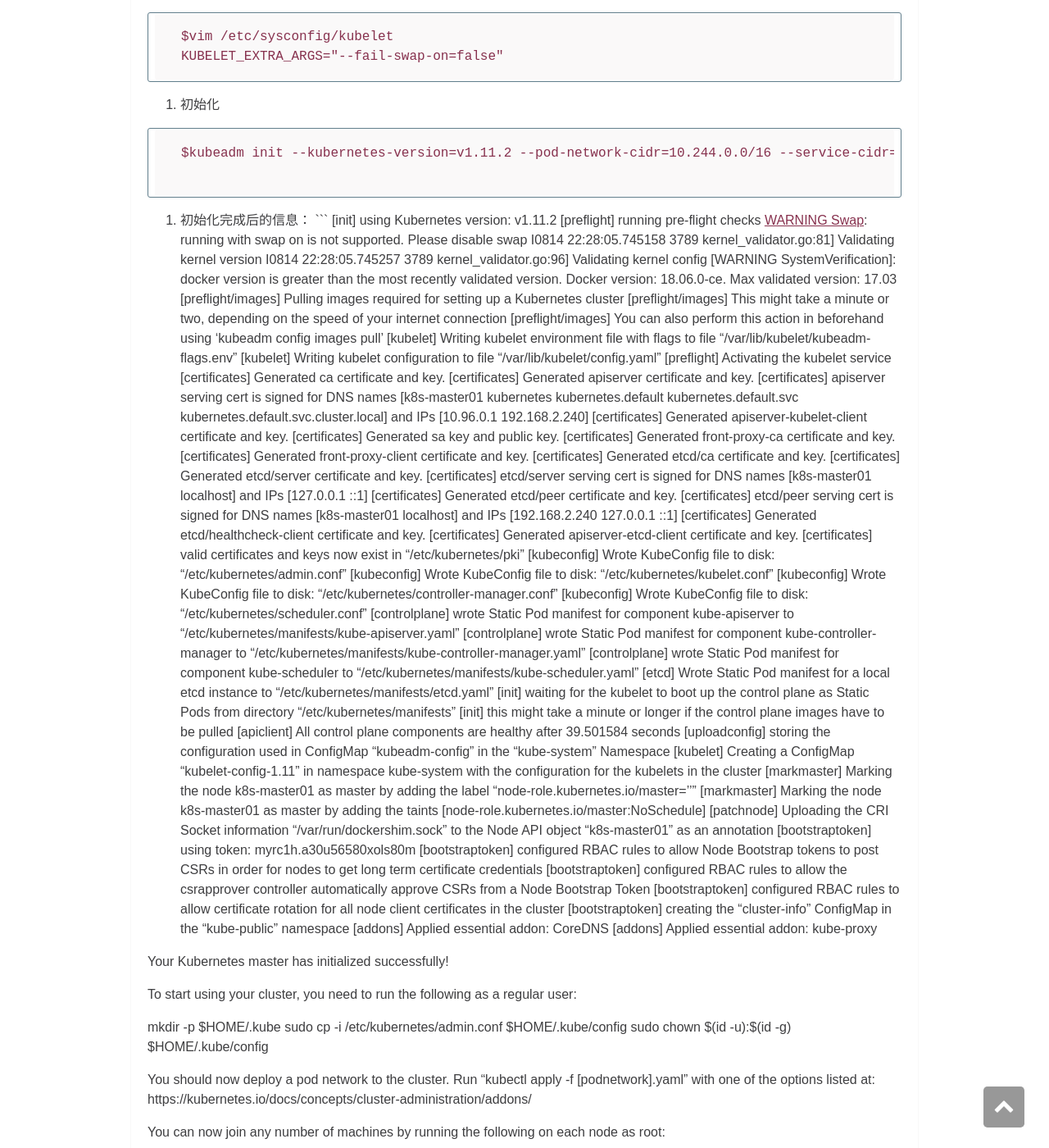
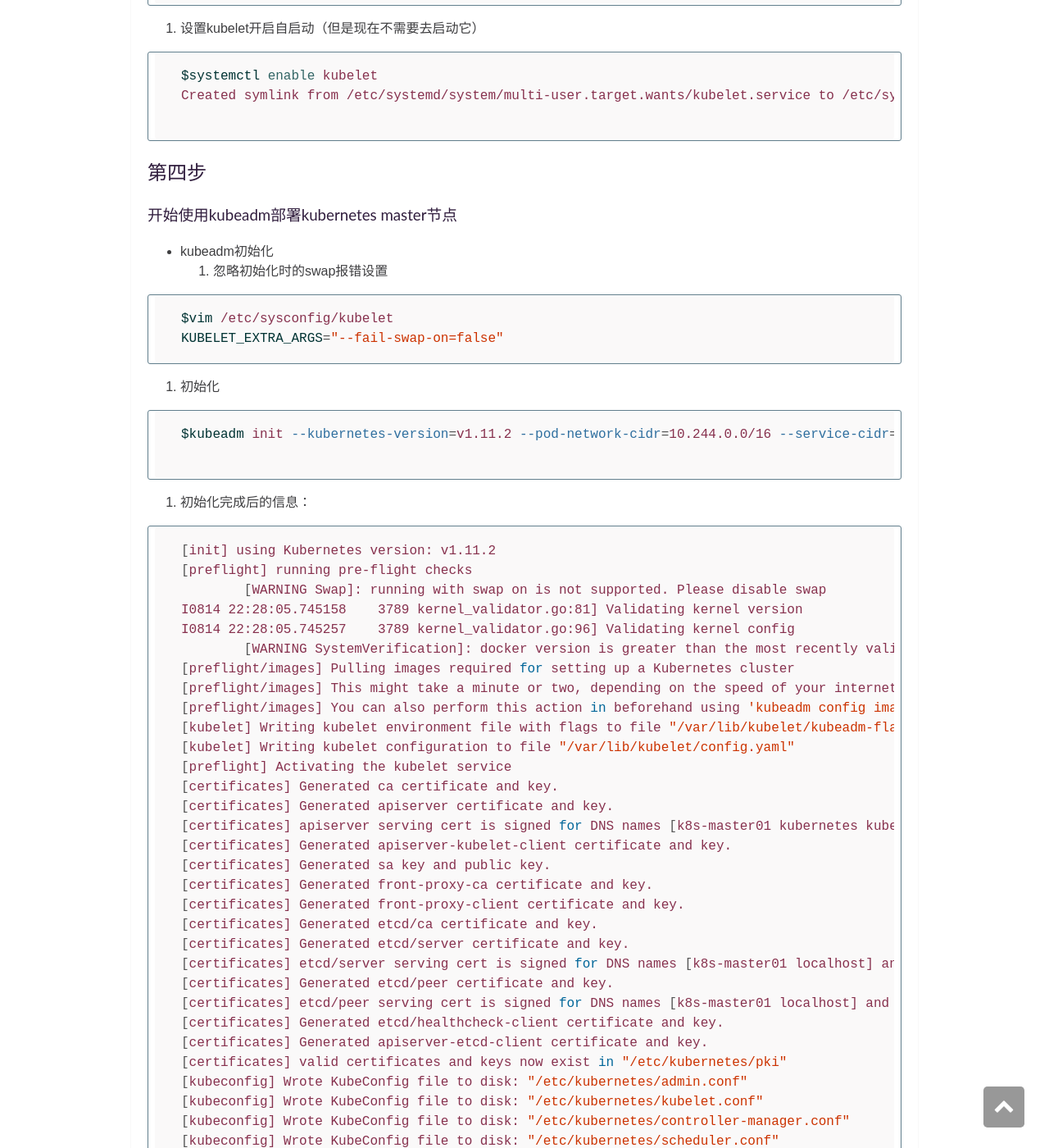
Before and after one commit to lichi6174/lichi6174.github.io, a Jekyll site: the page built from _posts/2018-11-09-kubeadm方式部署kubernetes_v1.11.2.markdown, in a window 1280 px wide and 1400 px high, scrolled down 2705 px. Shown: the whole window at 82% size. Built offline with Jekyll 4.4.1, drawn with Linux system fonts in a browser that asks for light colours; comment, search, counter and statistics services are not loaded; some of the changed text lies outside the part shown.

Commit message:
modify kubeadm方式部署kubernetes_v1.11.2文档

````diff
--- a/_posts/2018-11-09-kubeadm方式部署kubernetes_v1.11.2.markdown
+++ b/_posts/2018-11-09-kubeadm方式部署kubernetes_v1.11.2.markdown
@@ -10,47 +10,62 @@
 ---
 
 # kubeadm安装kubernetes步骤说明：
+
 ## 第一步
 ### 准备系统环境
+
 - Repo仓库准备
+
 1. docker-ce.repo
 2. kubernetes.repo
 
 - 停用服务
+
 1. iptables
 2. firewalld
 
 - 设置时间同步
+
 1. crontab
+
 ```bash
 */30 * * * * /usr/sbin/ntpdate -u ntp1.aliyun.com && hwclock -w --systohc >/dev/null 2>&1
 ```
 
 - 设置host绑定
+
 1. cat /etc/hosts
+
 ```bash
 192.168.2.240 k8s-master01 k8s-master01.lichi.com
 192.168.2.241 k8s-node01 k8s-node01.lichi.com
 192.168.2.242 k8s-node02 k8s-node02.lichi.com
 
 ```
+
 - 验证服务器网络情况
 1. 内网访问正常
 2. 外网访问正常
 
 ## 第二步
 ### 开始在所有服务器上安装相关软件包
+
 - master节点
+
 ```bash
 yum install docker-ce kubelet kubeadm kubectl
 ```
 - node节点
+
 ```bash
 yum install docker-ce kubelet kubeadm kubectl
 ```
+
 ## 第三步
 ### 配置所有节点的docker启动服务
+
 1. 调整配置，新增两个Environment变量
+
 ```bash
 #vim /usr/lib/systemd/system/docker.service
 Environment="HTTPS_PROXY=http://www.ik8s.io:10080"
@@ -99,19 +114,20 @@
 - kubeadm初始化
 1. 忽略初始化时的swap报错设置
 
-```
+```bash
 $vim /etc/sysconfig/kubelet
 KUBELET_EXTRA_ARGS="--fail-swap-on=false"
 ```
 2. 初始化
 
-```
+```bash
 $kubeadm init --kubernetes-version=v1.11.2 --pod-network-cidr=10.244.0.0/16 --service-cidr=10.96.0.0/12 --ignore-preflight-errors=Swap
 
 ```
 
 3. 初始化完成后的信息：
-```
+
+```bash
 [init] using Kubernetes version: v1.11.2
 [preflight] running pre-flight checks
 	[WARNING Swap]: running with swap on is not supported. Please disable swap
@@ -181,9 +197,10 @@
   kubeadm join 192.168.2.240:6443 --token va1zo5.x017u25cly7ffivc --discovery-token-ca-cert-hash sha256:867118e705a8afa22f5f73d73ff3a95b0f6d555a444f32f1ad92b3ada5b45589
 
 ```
-注意信息中两个附件的意义
 
-```
+- 注意信息中两个附件的意义
+
+```bash
 [addons] Applied essential addon: CoreDNS
 [addons] Applied essential addon: kube-proxy
 ```
@@ -191,7 +208,7 @@
 
 4. 查看初始化k8s master节点拉取到的容器镜像
 
-```
+```bash
 $docker images
 REPOSITORY                                 TAG                 IMAGE ID            CREATED             SIZE
 k8s.gcr.io/kube-apiserver-amd64            v1.11.2             821507941e9c        6 days ago          187MB
@@ -205,14 +222,14 @@
 ```
 5. 根据初始化信息提示，操作余下步骤
 
-```
+```bash
 $mkdir -p $HOME/.kube
 $sudo cp -i /etc/kubernetes/admin.conf $HOME/.kube/config
 $sudo chown $(id -u):$(id -g) $HOME/.kube/config
 ```
 6. 使用kubectl查看master节点中各个组件的状态
 
-```
+```bash
 $kubectl get cs
 NAME                 STATUS    MESSAGE              ERROR
 controller-manager   Healthy   ok
@@ -227,7 +244,8 @@
 7. 部署flannel
 
 - [flannel官方GitHub地址](https://github.com/coreos/flannel)
-```
+
+```bash
 $kubectl apply -f https://raw.githubusercontent.com/coreos/flannel/master/Documentation/kube-flannel.yml
 clusterrole.rbac.authorization.k8s.io/flannel created
 clusterrolebinding.rbac.authorization.k8s.io/flannel created
@@ -242,7 +260,8 @@
 - 部署flannel之后，检查其运行状态以及镜像信息
 
 ==**（注意coredns的pod一直处于ContainerCreating状态，是因为发现我们系统禁用了IPV6导致的问题，开启ipv6就解决了，坑呀，找了好久的问题）**==
-```
+
+```bash
 $kubectl get pods -n kube-system
 NAME                                   READY     STATUS              RESTARTS   AGE
 coredns-78fcdf6894-dj8jf               0/1       Running             0          35m
@@ -253,14 +272,13 @@
 kube-flannel-ds-amd64-bl9q6            1/1       Running             0          3m
 kube-proxy-h4w8x                       1/1       Running             0          35m
 kube-scheduler-k8s-master01            1/1       Running             0          34m
-```
-```
+
 $kubectl get nodes
 NAME           STATUS    ROLES     AGE       VERSION
 k8s-master01   Ready     master    36m       v1.11.2
 ```
 
-```
+```bash
 $docker images
 REPOSITORY                                 TAG                 IMAGE ID            CREATED             SIZE
 k8s.gcr.io/kube-apiserver-amd64            v1.11.2             821507941e9c        6 days ago          187MB
@@ -273,7 +291,7 @@
 k8s.gcr.io/pause                           3.1                 da86e6ba6ca1        7 months ago        742kB
 ```
 
-```
+```bash
 $kubectl get ns
 NAME          STATUS    AGE
 default       Active    39m
@@ -285,7 +303,8 @@
 ### 开始使用kubeadm部署kubernetes node节点
 
 1. 参考master节点配置，修改相关配置文件
-```
+
+```bash
 $vim /etc/sysconfig/kubelet
 KUBELET_EXTRA_ARGS="--fail-swap-on=false"
 
@@ -295,29 +314,33 @@
 ExecStart=/usr/bin/dockerd
 ExecReload=/bin/kill -s HUP $MAINPID
 ```
+
 2. 或者直接scp master节点的配置到node节点
 
-```
+```bash
 $scp /etc/sysconfig/kubelet k8s-node01:/etc/sysconfig/
 $scp /etc/sysconfig/kubelet k8s-node02:/etc/sysconfig/
 $scp /usr/lib/systemd/system/docker.service k8s-node01:/usr/lib/systemd/system/
 $scp /usr/lib/systemd/system/docker.service k8s-node02:/usr/lib/systemd/system/
 ```
+
 3. 保证node节点的kubelet，docker自启动
-```
+
+```bash
 $systemctl enable kubelet
 $systemctl enable docker
 ```
 
 4. 启动node节点的docker服务
 
-```
+```bash
 $systemctl start docker
 
 ```
+
 5. 查看docker状态信息
 
-```
+```bash
 $docker info
 ```
 
@@ -327,6 +350,7 @@
 $kubeadm join 192.168.2.240:6443 --token va1zo5.x017u25cly7ffivc --discovery-token-ca-cert-hash sha256:867118e705a8afa22f5f73d73ff3a95b0f6d555a444f32f1ad92b3ada5b45589 --ignore-preflight-errors=Swap
 
 ```
+
 7. node节点加入集群信息
 
 ```
@@ -396,14 +420,17 @@
 
 ## 第六步
 ### 验证kubeadm搭建的kubernetes集群
+
 - kubectl命令自动补全功能开启
-```
+
+```bash
 echo "source <(kubectl completion zsh)" >> ~/.zshrc
 echo "source <(kubectl completion bash)" >> ~/.bashrc
 ```
+
 - 常用命令
 
-```
+```bash
 $kubectl run nginx-deploy --image=nginx:1.14-alpine --port=80 --replicas=1
 $kubectl get deployments
 $kubectl get pod -o wide
````
